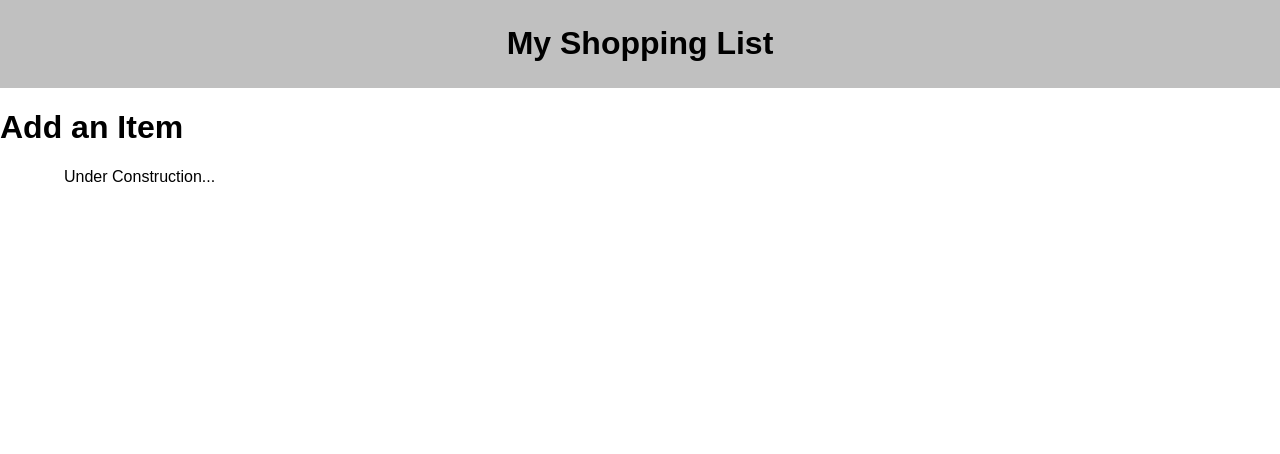
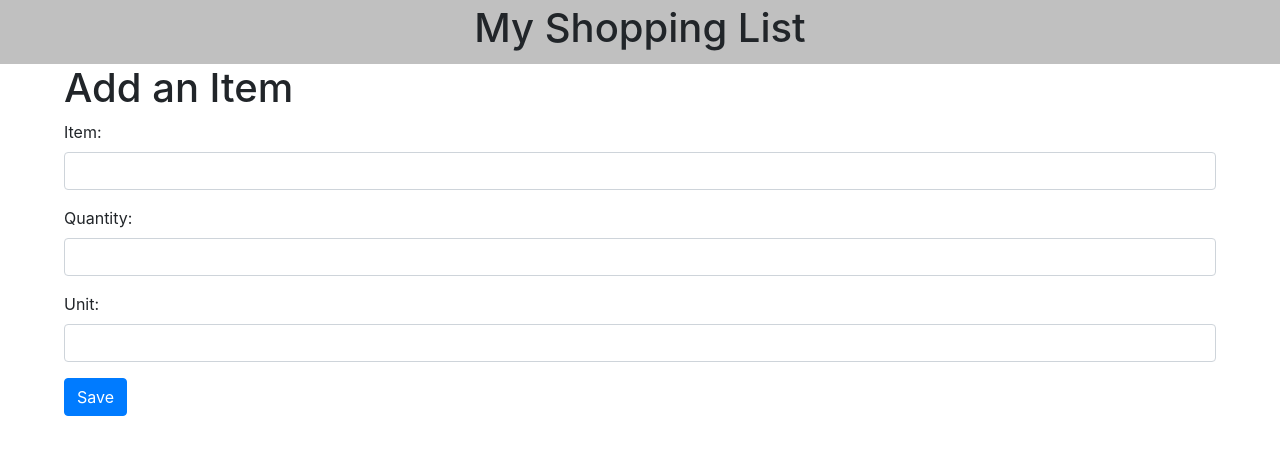
Before and after one commit to dunnmj42/group-fs-react-shopping-list, a React (Create React App) app: page / in a window 1280 px wide. Shown: the top 454 px of the page. Built offline with nearby package versions, Linux system fonts and the light colour scheme.

Commit message:
created basic form with bootstrap

```diff
--- a/package.json
+++ b/package.json
@@ -15,9 +15,12 @@
   "author": "",
   "license": "ISC",
   "dependencies": {
+    "axios": "^0.21.1",
+    "bootstrap": "^4.5.3",
     "express": "^4.17.1",
     "pg": "^8.5.1",
     "react": "^17.0.1",
+    "react-bootstrap": "^1.4.3",
     "react-dom": "^17.0.1",
     "react-scripts": "^4.0.1"
   },
--- a/src/components/App/App.jsx
+++ b/src/components/App/App.jsx
@@ -2,16 +2,15 @@ import React from 'react';
 
 import Header from '../Header/Header.jsx';
 import './App.css';
-import Form from '../Form/Form.jsx';
+import ItemForm from '../Form/ItemForm.jsx';
 
 
 function App() {
     return (
         <div className="App">
             <Header />
-            <Form />
             <main>
-                <p>Under Construction...</p>
+                <ItemForm />
             </main>
         </div>
     );
--- a/src/components/Form/Form.jsx
+++ /dev/null
@@ -1,11 +0,0 @@
-import React, { useState } from 'react';
-
-function Form() {
-    return (
-        <div>
-            <h1>Add an Item</h1>
-        </div>
-    )
-}
-
-export default Form;
--- /dev/null
+++ b/src/components/Form/ItemForm.jsx
@@ -0,0 +1,30 @@
+import React, { useState } from 'react';
+import Form from 'react-bootstrap/Form';
+import Button from 'react-bootstrap/Button';
+
+function ItemForm() {
+    return (
+        <div>
+            <h1>Add an Item</h1>
+            <Form>
+                <Form.Group>
+                    <Form.Label>Item: </Form.Label>
+                    <Form.Control as="input"></Form.Control>
+                </Form.Group>
+
+                <Form.Group>
+                    <Form.Label>Quantity: </Form.Label>
+                    <Form.Control as="input" type="number"></Form.Control>
+                </Form.Group>
+
+                <Form.Group>
+                    <Form.Label>Unit: </Form.Label>
+                    <Form.Control as="input"></Form.Control>
+                </Form.Group>
+                <Button variant="primary" type="submit">Save</Button>
+            </Form>
+        </div>
+    )
+}
+
+export default ItemForm;
--- a/src/index.js
+++ b/src/index.js
@@ -2,5 +2,6 @@ import React from 'react';
 import ReactDOM from 'react-dom';
 import './index.css';
 import App from './components/App/App';
+import 'bootstrap/dist/css/bootstrap.min.css';
 
 ReactDOM.render(<App />, document.getElementById('root'));
```
Also changed, not shown: 1 other file (tests, documents, lock files or other folders).
